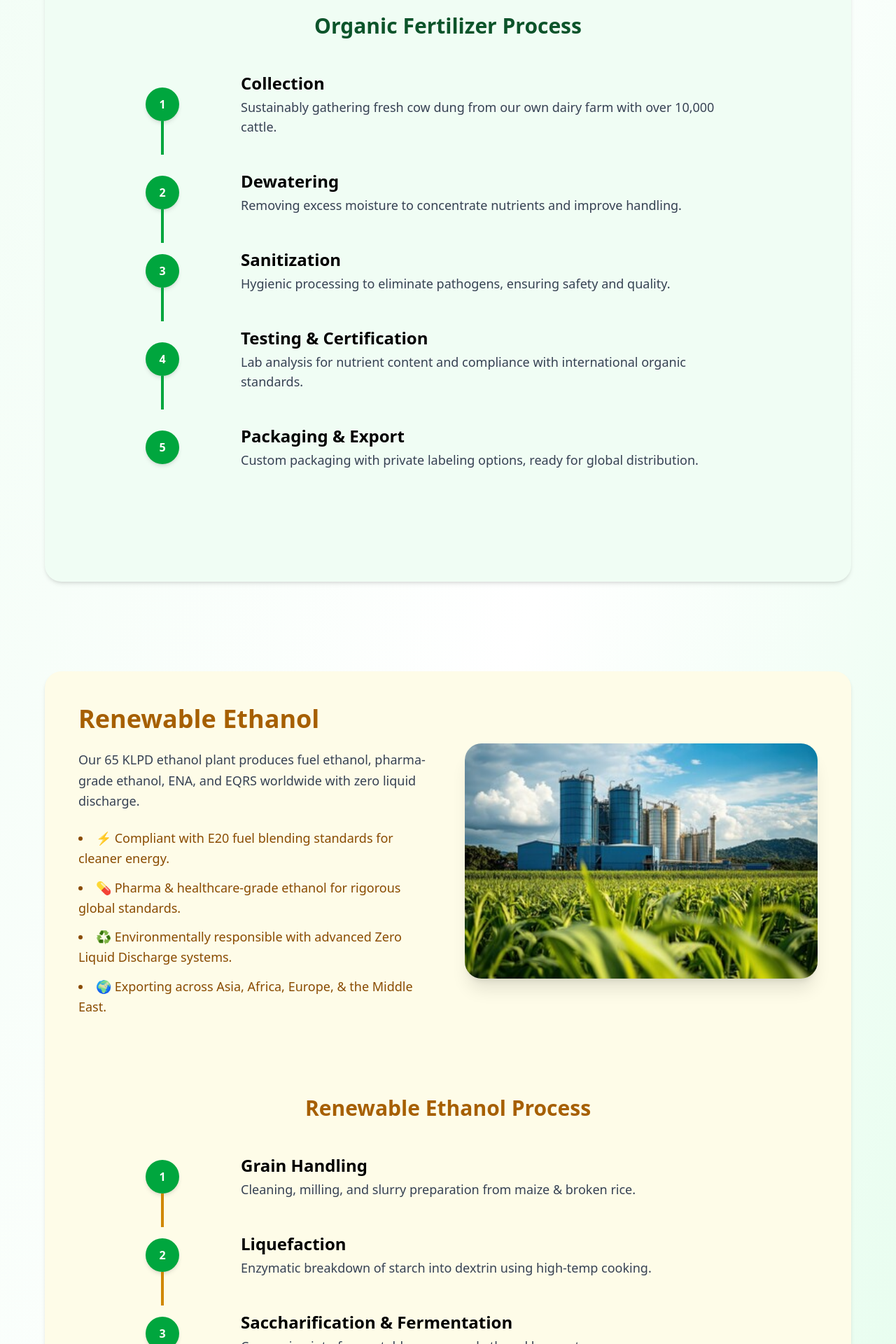
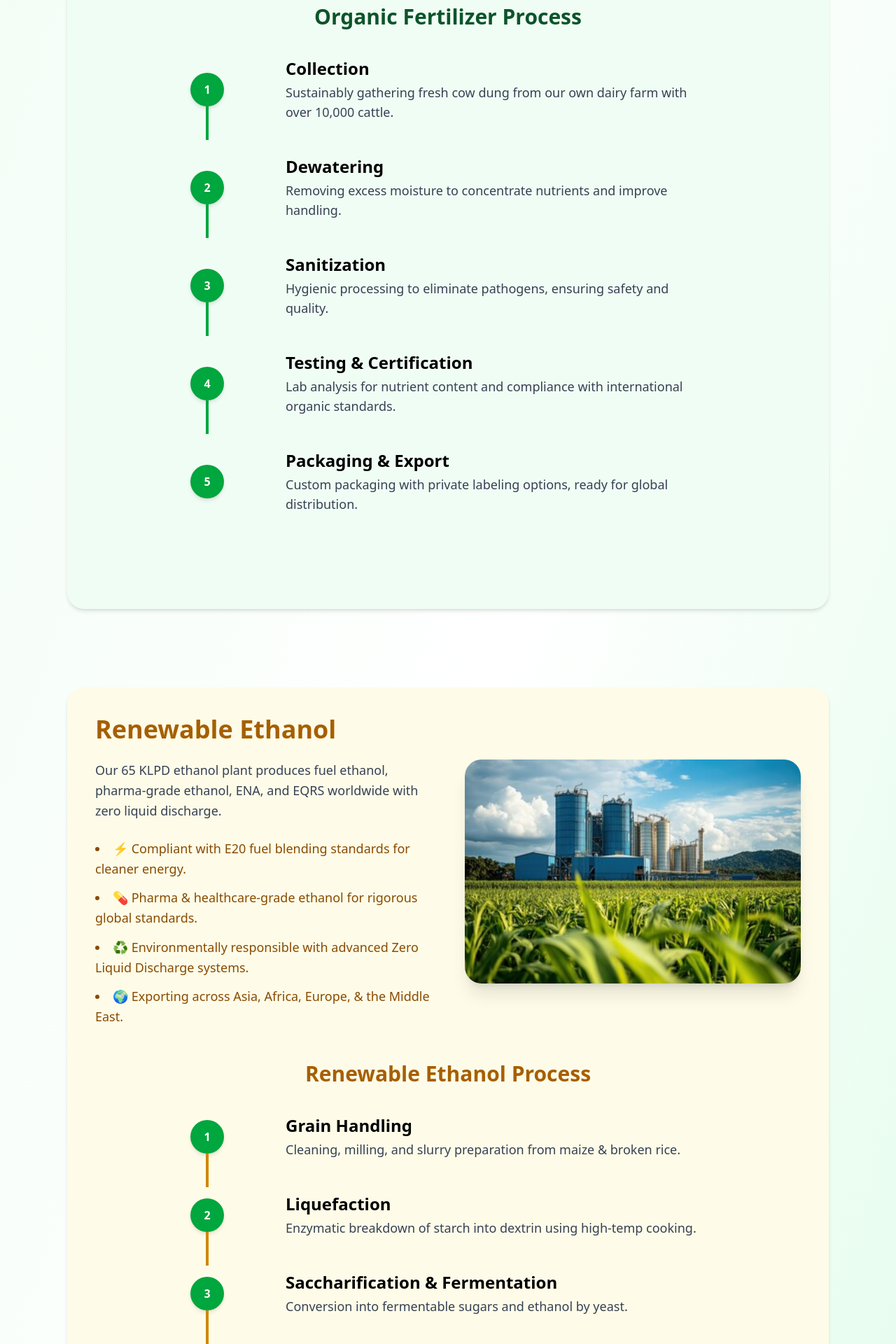
Before and after one commit to MayurChavan7/Chetas_Agro, a React (Vite) app: page /about in a window 1280 px wide. Shown: the part 880-2800 px from the top of the page at 70% size. Built offline with nearby package versions, Linux system fonts and the light colour scheme.

Commit message:
latest about

```diff
--- a/src/pages/About.jsx
+++ b/src/pages/About.jsx
@@ -40,7 +40,7 @@ const About = () => {
   ];
 
   const Timeline = ({ steps, color }) => (
-    <div className="relative max-w-4xl mx-auto px-2 sm:px-4">
+    <div className="relative max-w-3xl mx-auto px-4">
       {steps.map((step, i) => (
         <motion.div
           key={i}
@@ -78,7 +78,7 @@ const About = () => {
       <Navbar />
 
       {/* Slogan Carousel */}
-      <div className="relative z-10 py-8 sm:py-12 max-w-7xl mx-auto px-4 sm:px-8 mt-20 sm:mt-24">
+      <div className="relative z-10 py-8 sm:py-12 max-w-6xl mx-auto px-4 sm:px-6 lg:px-8 mt-20 sm:mt-24">
         <motion.div className="relative h-20 sm:h-24 overflow-hidden flex items-center justify-start rounded-2xl border bg-green-900/90 shadow-lg">
           <motion.div
             className="flex whitespace-nowrap gap-4 sm:gap-12 text-green-100 font-bold uppercase text-sm sm:text-xl md:text-3xl tracking-wide select-none"
@@ -95,9 +95,10 @@ const About = () => {
       </div>
 
       {/* Main Content */}
-      <main className="flex-1 max-w-7xl mx-auto space-y-28 sm:space-y-32 px-2 sm:px-8 lg:px-16 py-12 sm:py-16">
+      <main className="flex-1 max-w-6xl mx-auto space-y-20 sm:space-y-28 px-4 sm:px-6 lg:px-8 py-12 sm:py-16">
         {/* Cow Dung Fertilizer Section */}
-        <section className="grid grid-cols-1 md:grid-cols-2 gap-6 sm:gap-12 items-center rounded-3xl shadow-md p-4 sm:p-6 md:p-12 bg-green-50">
+        <section className="rounded-3xl shadow-md p-6 sm:p-10 bg-green-50">
+          <div className="grid grid-cols-1 md:grid-cols-2 gap-6 sm:gap-12 items-center">
             <motion.img
               src="/CowFertilizer.jpg"
               alt="Organic Fertilizers"
@@ -108,21 +109,22 @@ const About = () => {
               transition={{ duration: 0.8 }}
             />
             <div>
-            <h2 className="text-2xl sm:text-3xl lg:text-4xl font-bold text-green-900 mb-4 sm:mb-6">Organic Fertilizers</h2>
-            <p className="text-gray-700 mb-4 sm:mb-6 text-sm sm:text-base md:text-lg leading-relaxed">
+              <h2 className="text-2xl sm:text-3xl lg:text-4xl font-bold text-green-900 mb-6">Organic Fertilizers</h2>
+              <p className="text-gray-700 mb-6 text-base md:text-lg leading-relaxed">
                 Premium export-quality cow dung fertilizers, nutrient-rich, hygienically processed, and certified to meet global standards.
               </p>
-            <ul className="space-y-2 sm:space-y-3 list-disc list-inside text-gray-800 text-sm sm:text-base md:text-lg leading-relaxed">
+              <ul className="space-y-3 list-disc list-inside text-gray-800 text-base md:text-lg leading-relaxed">
                 <li>🌱 Enhances soil fertility and stimulates beneficial microbial life.</li>
                 <li>🥕 Ideal for horticulture, vineyards, and sustainable farming.</li>
                 <li>🧪 Certified lab-tested for quality assurance and safety.</li>
                 <li>📦 Customizable packaging and export-ready options.</li>
               </ul>
             </div>
+          </div>
 
           {/* Timeline */}
-          <div className="col-span-2 py-12 sm:py-16">
-            <h3 className="text-xl sm:text-2xl md:text-3xl font-bold mb-8 sm:mb-12 text-green-900 text-center">
+          <div className="py-12">
+            <h3 className="text-xl sm:text-2xl md:text-3xl font-bold mb-10 text-green-900 text-center">
               Organic Fertilizer Process
             </h3>
             <Timeline steps={cowDungProcessSteps} color="green" />
@@ -130,13 +132,14 @@ const About = () => {
         </section>
 
         {/* Ethanol Section */}
-        <section className="grid grid-cols-1 md:grid-cols-2 gap-6 sm:gap-12 items-center rounded-3xl shadow-md p-4 sm:p-6 md:p-12 bg-yellow-50">
+        <section className="rounded-3xl shadow-md p-6 sm:p-10 bg-yellow-50">
+          <div className="grid grid-cols-1 md:grid-cols-2 gap-6 sm:gap-12 items-center">
             <div>
-            <h2 className="text-2xl sm:text-3xl lg:text-4xl font-bold text-yellow-700 mb-4 sm:mb-6">Renewable Ethanol</h2>
-            <p className="text-gray-700 mb-4 sm:mb-6 text-sm sm:text-base md:text-lg leading-relaxed">
+              <h2 className="text-2xl sm:text-3xl lg:text-4xl font-bold text-yellow-700 mb-6">Renewable Ethanol</h2>
+              <p className="text-gray-700 mb-6 text-base md:text-lg leading-relaxed">
                 Our 65 KLPD ethanol plant produces fuel ethanol, pharma-grade ethanol, ENA, and EQRS worldwide with zero liquid discharge.
               </p>
-            <ul className="space-y-2 sm:space-y-3 list-disc list-inside text-yellow-800 text-sm sm:text-base md:text-lg leading-relaxed">
+              <ul className="space-y-3 list-disc list-inside text-yellow-800 text-base md:text-lg leading-relaxed">
                 <li>⚡ Compliant with E20 fuel blending standards for cleaner energy.</li>
                 <li>💊 Pharma & healthcare-grade ethanol for rigorous global standards.</li>
                 <li>♻️ Environmentally responsible with advanced Zero Liquid Discharge systems.</li>
@@ -152,10 +155,11 @@ const About = () => {
               viewport={{ once: true }}
               transition={{ duration: 0.8 }}
             />
+          </div>
 
           {/* Timeline */}
-          <div className="col-span-2 py-12 sm:py-16">
-            <h3 className="text-xl sm:text-2xl md:text-3xl font-bold mb-8 sm:mb-12 text-yellow-700 text-center">
+          <div className="py-12">
+            <h3 className="text-xl sm:text-2xl md:text-3xl font-bold mb-10 text-yellow-700 text-center">
               Renewable Ethanol Process
             </h3>
             <Timeline steps={ethanolProcessSteps} color="yellow" />
@@ -163,13 +167,13 @@ const About = () => {
         </section>
 
         {/* Team Section */}
-        <section className="py-12 sm:py-20 text-center max-w-7xl mx-auto px-2 sm:px-8">
-          <h2 className="text-2xl sm:text-3xl md:text-4xl font-bold text-green-900 mb-12 sm:mb-16">Our Leadership Team</h2>
-          <div className="grid grid-cols-1 sm:grid-cols-2 md:grid-cols-3 gap-6 sm:gap-12">
+        <section className="py-12 sm:py-20 text-center">
+          <h2 className="text-2xl sm:text-3xl md:text-4xl font-bold text-green-900 mb-16">Our Leadership Team</h2>
+          <div className="grid grid-cols-1 sm:grid-cols-2 md:grid-cols-3 gap-10">
             {teamMembers.map((member, i) => (
               <motion.div
                 key={i}
-                className="space-y-3 sm:space-y-5"
+                className="space-y-5"
                 initial={{ opacity: 0, y: 20 }}
                 whileInView={{ opacity: 1, y: 0 }}
                 viewport={{ once: true }}
@@ -178,7 +182,7 @@ const About = () => {
                 <img
                   src={member.image}
                   alt={member.name}
-                  className="rounded-full mx-auto w-24 h-24 sm:w-32 sm:h-32 object-cover shadow-lg"
+                  className="rounded-full mx-auto w-28 h-28 sm:w-32 sm:h-32 object-cover shadow-lg"
                 />
                 <h3 className="text-lg sm:text-xl md:text-2xl font-semibold">{member.name}</h3>
                 <p className="text-gray-700 text-sm sm:text-base md:text-lg">{member.role}</p>
@@ -188,14 +192,14 @@ const About = () => {
         </section>
 
         {/* CTA Section */}
-        <div className="py-12 sm:py-16 px-4 sm:px-10 md:px-20 text-center bg-gradient-to-r from-green-800 to-green-600 text-white rounded-3xl max-w-4xl mx-auto shadow-2xl mt-auto">
-          <h2 className="text-2xl sm:text-3xl md:text-4xl font-extrabold mb-4 sm:mb-6">One Stop Agro-Energy Hub</h2>
-          <p className="max-w-2xl mx-auto mb-6 sm:mb-8 text-sm sm:text-base md:text-lg leading-relaxed">
+        <div className="py-12 px-6 sm:px-10 text-center bg-gradient-to-r from-green-800 to-green-600 text-white rounded-3xl max-w-3xl mx-auto shadow-2xl">
+          <h2 className="text-2xl sm:text-3xl md:text-4xl font-extrabold mb-6">One Stop Agro-Energy Hub</h2>
+          <p className="max-w-2xl mx-auto mb-8 text-base md:text-lg leading-relaxed">
             From organic fertilizers to renewable ethanol — we deliver complete, sustainable agro-energy solutions for farmers, industry, and the planet.
           </p>
           <a
             href="/contact"
-            className="bg-yellow-400 text-green-900 font-bold px-6 sm:px-10 py-2 sm:py-3 rounded-full shadow-lg hover:bg-yellow-500 transition text-sm sm:text-base md:text-lg"
+            className="bg-yellow-400 text-green-900 font-bold px-8 py-3 rounded-full shadow-lg hover:bg-yellow-500 transition text-base md:text-lg"
           >
             Contact Us
           </a>
```
Lines whose indentation alone changed are shown as unchanged.
